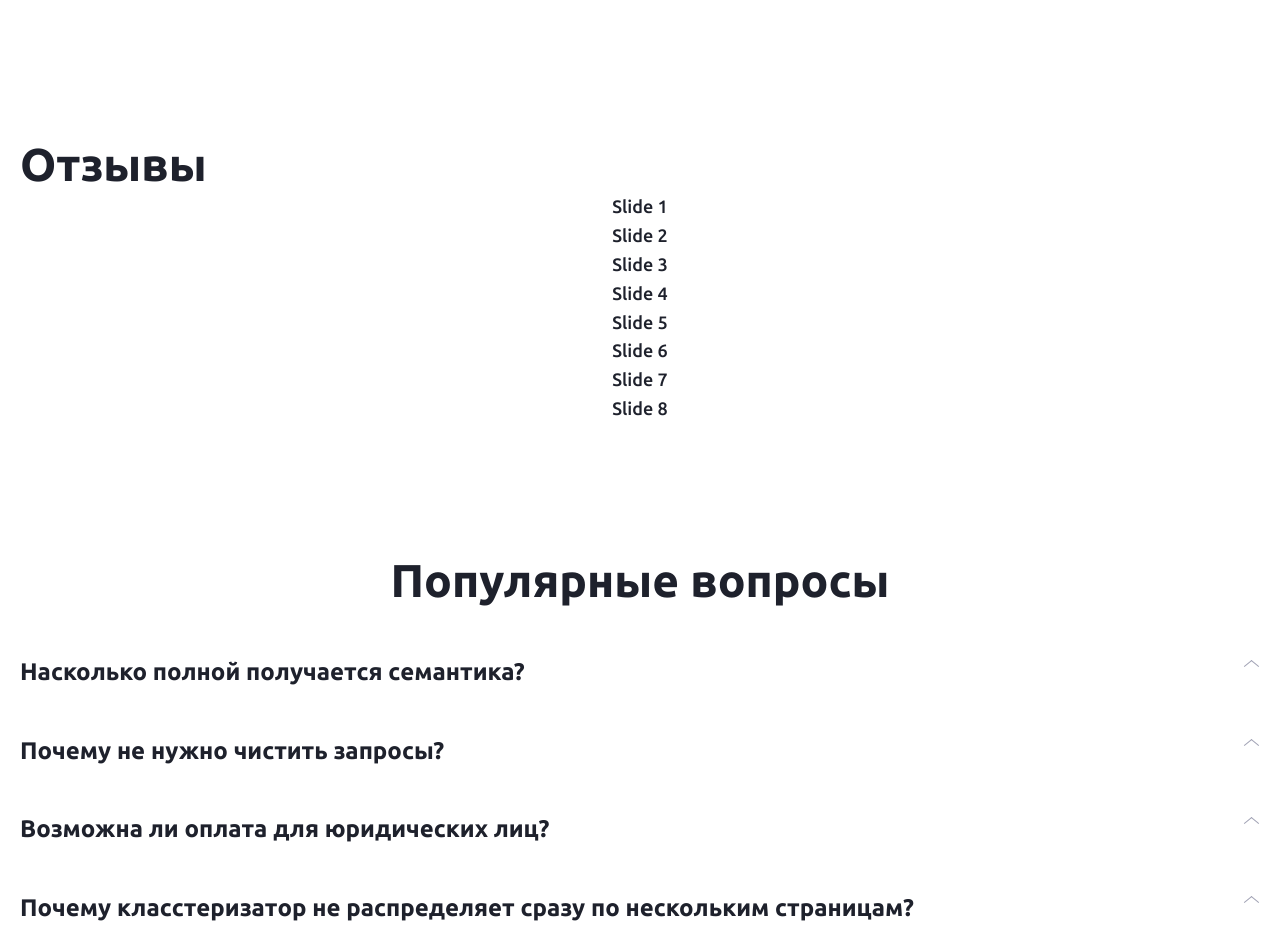
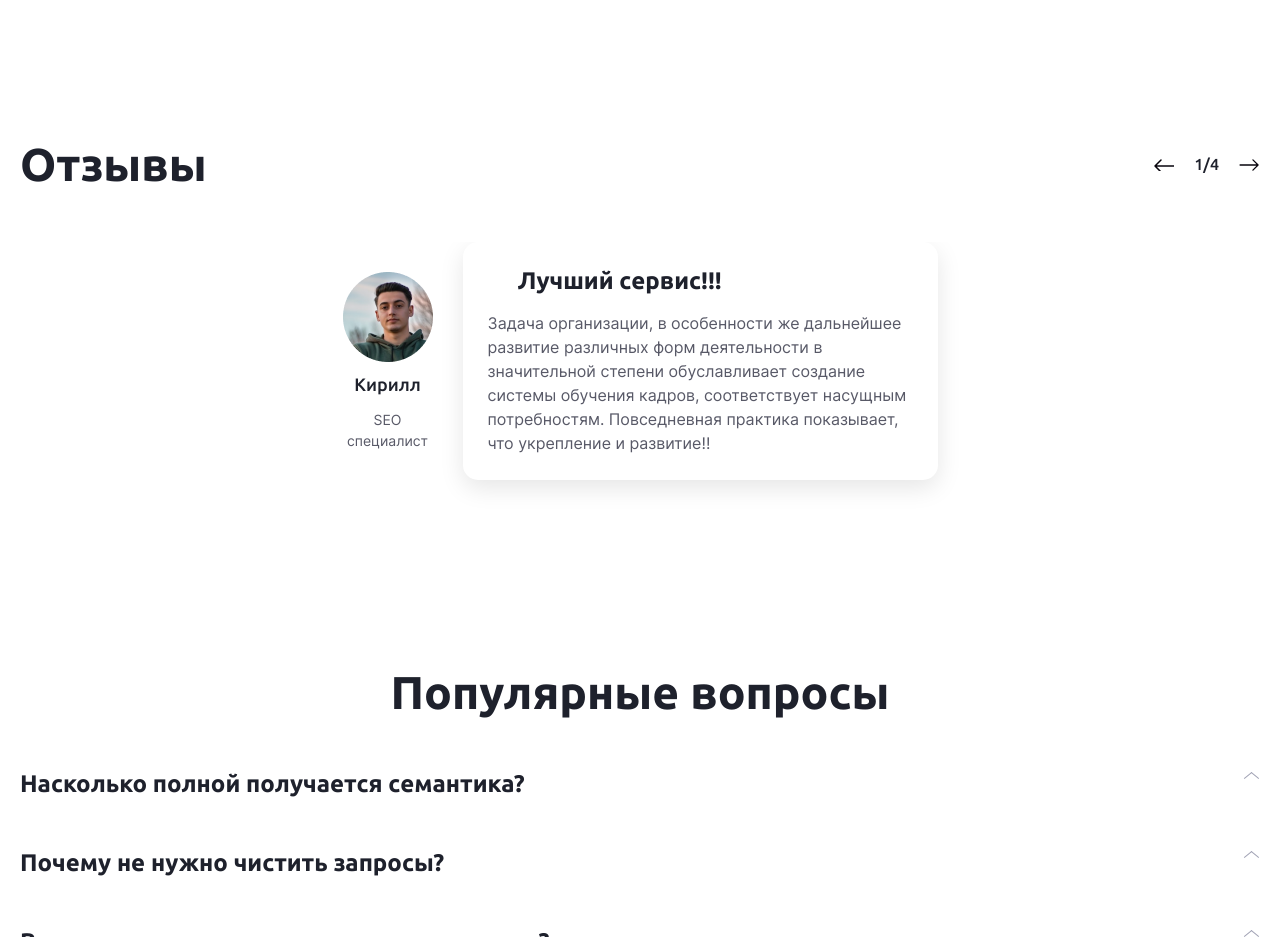
Before and after one commit to HunchakAndrii/tyrbo_yadro, a website: page src/njk/index.njk in a window 1280 px wide. Shown: the part 2820-3757 px from the top of the page. Drawn offline with nearby package versions, Linux system fonts and the light colour scheme; files that its build step writes are made by us from their sources; files whose address does not match are found by name.

Commit message:
fix slider

```diff
--- a/src/njk/index.njk
+++ b/src/njk/index.njk
@@ -218,21 +218,58 @@
 
 <section class="reviews">
   <div class="container">
-    <h2 class="title-h2 reviews__title">Отзывы</h2>
-    <div class="swiper mySwiper">
-      <div class="swiper__wrapper">
-        <div class="swiper-slide">Slide 1</div>
-        <div class="swiper-slide">Slide 2</div>
-        <div class="swiper-slide">Slide 3</div>
-        <div class="swiper-slide">Slide 4</div>
-        <div class="swiper-slide">Slide 5</div>
-        <div class="swiper-slide">Slide 6</div>
-        <div class="swiper-slide">Slide 7</div>
-        <div class="swiper-slide">Slide 8</div>
+    <div class="review-row">
+      <h2 class="title-h2 reviews__title">Отзывы</h2>
+      <div class="review-count">
+        <button class="swiper-button-prev"></button>
+        <p class="reviews__counter">1/4</p>
+        <button class="swiper-button-next"></button>
       </div>
+    </div>
+
+    <div class="swiper my-Swiper">
+      <div class="swiper-wrapper">
+        {% for i in [1, 2, 3, 4] %}
+          <div class="swiper-slide">
+            <div class="review__img-block">
+              <div class="review__image">
+                <img class="review__img" src="img/slider1.png" alt="" />
+              </div>
+              <p class="review__name">Кирилл</p>
+              <p class="text-p1 review__proff">SEO специалист</p>
+            </div>
+            <div class="swiper__text-block">
+              <h2 class="title-h3 review__sub-title">Лучший сервис!!!</h2>
+              <p class="text-p1 review__text">
+                Задача организации, в особенности же дальнейшее развитие различных
+                форм деятельности в значительной степени обуславливает создание
+                системы обучения кадров, соответствует насущным потребностям.
+                Повседневная практика показывает, что укрепление и развитие!!
+              </p>
+            </div>
+          </div>
+          <div class="swiper-slide">
+            <div class="review__img-block">
+              <div class="review__image">
+                <img class="review__img" src="img/slider2.png" alt="" />
+              </div>
+              <p class="review__name">Иван</p>
+              <p class="text-p1 review__proff">SEO студия “Альтернатива”</p>
+            </div>
+            <div class="swiper__text-block">
+              <h2 class="title-h3 review__sub-title">
+                Значимость этих проблем настолько очевидна :)
+              </h2>
+              <p class="text-p1 review__text">
+                Таким образом рамки и место обучения кадров играет важную роль в
+                формировании соответствующий условий активизации.
+              </p>
+            </div>
+          </div>
+        {% endfor %}
+      </div>
+
       <div class="swiper-pagination"></div>
-      <div class="swiper-button-prev"></div>
-      <div class="swiper-button-next"></div>
     </div>
   </div>
 </section>
@@ -242,24 +279,55 @@
     <h2 class="title-h2 accordion__title">Популярные вопросы</h2>
     <div class="accordion-block">
       <div class="accordion__item">
-        <div class="title-h3 accordion__item__title">Насколько полной получается семантика?</div>
-        <div class="text-p1 accordion__item__text">Используется сразу несоклько платных, обновляемых баз, общей суммой 150 миллионов запросов. Сегодня практически не осталось ниш в которых не проработана seo-специалистами семантика. Вероятность найти новые ключи, крайне низкая. Поэтому, гораздо эффективнее взять готовую семантику конкурентов.</div>
+        <div class="title-h3 accordion__item__title">
+          Насколько полной получается семантика?
+        </div>
+        <div class="text-p1 accordion__item__text">
+          Используется сразу несоклько платных, обновляемых баз, общей суммой
+          150 миллионов запросов. Сегодня практически не осталось ниш в которых
+          не проработана seo-специалистами семантика. Вероятность найти новые
+          ключи, крайне низкая. Поэтому, гораздо эффективнее взять готовую
+          семантику конкурентов.
+        </div>
       </div>
       <div class="accordion__item">
-        <div class="title-h3 accordion__item__title">Почему не нужно чистить запросы?</div>
-        <div class="text-p1 accordion__item__text">Используется сразу несоклько платных, обновляемых баз, общей суммой 150 миллионов запросов. Сегодня практически не осталось ниш в которых не проработана seo-специалистами семантика. Вероятность найти новые ключи, крайне низкая. Поэтому, гораздо эффективнее взять готовую семантику конкурентов.</div>
+        <div class="title-h3 accordion__item__title">
+          Почему не нужно чистить запросы?
+        </div>
+        <div class="text-p1 accordion__item__text">
+          Используется сразу несоклько платных, обновляемых баз, общей суммой
+          150 миллионов запросов. Сегодня практически не осталось ниш в которых
+          не проработана seo-специалистами семантика. Вероятность найти новые
+          ключи, крайне низкая. Поэтому, гораздо эффективнее взять готовую
+          семантику конкурентов.
+        </div>
       </div>
       <div class="accordion__item">
-        <div class="title-h3 accordion__item__title">Возможна ли оплата для юридических лиц?</div>
-        <div class="text-p1 accordion__item__text">Используется сразу несоклько платных, обновляемых баз, общей суммой 150 миллионов запросов. Сегодня практически не осталось ниш в которых не проработана seo-специалистами семантика. Вероятность найти новые ключи, крайне низкая. Поэтому, гораздо эффективнее взять готовую семантику конкурентов.</div>
+        <div class="title-h3 accordion__item__title">
+          Возможна ли оплата для юридических лиц?
+        </div>
+        <div class="text-p1 accordion__item__text">
+          Используется сразу несоклько платных, обновляемых баз, общей суммой
+          150 миллионов запросов. Сегодня практически не осталось ниш в которых
+          не проработана seo-специалистами семантика. Вероятность найти новые
+          ключи, крайне низкая. Поэтому, гораздо эффективнее взять готовую
+          семантику конкурентов.
+        </div>
       </div>
       <div class="accordion__item">
-        <div class="title-h3 accordion__item__title">Почему класстеризатор не распределяет сразу по нескольким страницам?</div>
-        <div class="text-p1 accordion__item__text">Используется сразу несоклько платных, обновляемых баз, общей суммой 150 миллионов запросов. Сегодня практически не осталось ниш в которых не проработана seo-специалистами семантика. Вероятность найти новые ключи, крайне низкая. Поэтому, гораздо эффективнее взять готовую семантику конкурентов.</div>
+        <div class="title-h3 accordion__item__title">
+          Почему класстеризатор не распределяет сразу по нескольким страницам?
+        </div>
+        <div class="text-p1 accordion__item__text">
+          Используется сразу несоклько платных, обновляемых баз, общей суммой
+          150 миллионов запросов. Сегодня практически не осталось ниш в которых
+          не проработана seo-специалистами семантика. Вероятность найти новые
+          ключи, крайне низкая. Поэтому, гораздо эффективнее взять готовую
+          семантику конкурентов.
+        </div>
       </div>
     </div>
   </div>
 </section>
 
-
 {% endblock %}
--- a/src/scss/main.scss
+++ b/src/scss/main.scss
@@ -1,4 +1,5 @@
 @import '../../node_modules/swiper/swiper.scss';
+// @import '../../node_modules/swiper/modules/navigation/navigation.scss';
 
 @import './helper/settings';
 @import './helper/variables';
--- a/src/scss/page/_index.scss
+++ b/src/scss/page/_index.scss
@@ -385,13 +385,25 @@
   margin-bottom: 130px;
 }
 
+.review-row {
+  display: flex;
+  justify-content: space-between;
+  margin-bottom: 50px;
+}
+
+.review-count {
+  display: flex;
+  align-items: center;
+  gap: 20px;
+}
+
 .swiper {
   width: 100%;
   height: 100%;
+  padding-bottom: 55px;
 }
 
 .swiper-slide {
-  text-align: center;
   font-size: 18px;
   background: #fff;
   display: flex;
@@ -399,15 +411,78 @@
   align-items: center;
 }
 
-.swiper-slide img {
+.review__img-block {
+  max-width: 90px;
+  margin-right: 30px;
+}
+
+.review__image {
   display: block;
   width: 100%;
   height: 100%;
   object-fit: cover;
 }
 
+.review__name {
+  text-align: center;
+  margin-bottom: 10px;
+}
 
+.review__proff {
+  text-align: center;
+  font-size: 14px;
+}
 
+.swiper__text-block {
+  border-radius: 15px;
+  box-shadow: 0px 8px 25px 0px rgba(0, 0, 0, 0.1);
+  padding: 25px;
+}
+
+.review__sub-title {
+  padding-left: 30px;
+  position: relative;
+  margin-bottom: 15px;
+
+  &::before {
+    content: '';
+    background-image: url('img/sub-title-icon.svg');
+    width: 30px;
+    height: 30px;
+    display: block;
+    position: absolute;
+    top: -12px;
+    left: 10px;
+    z-index: -1;
+  }
+}
+
+.review__text {
+  max-width: 425px;
+}
+
+.swiper-button-prev {
+  background-image: url('img/prev-icon.svg');
+  width: 21px;
+  height: 12px;
+  transition: .3s opacity ease;
+
+  &:disabled {
+    opacity: .4;
+  }
+}
+
+.swiper-button-next {
+  background-image: url('img/next-icon.svg');
+  background-size: contain;
+  width: 21px;
+  height: 12px;
+  transition: .3s opacity ease;
+
+  &:disabled {
+    opacity: .4;
+  }
+}
 
 //....................accordion....................//
 
@@ -440,7 +515,7 @@
     content: '';
     width: 10px;
     height: 1px;
-    background-color: #A0A2B4;
+    background-color: #a0a2b4;
     position: absolute;
     top: 5px;
   }
```
Also changed, not shown: src/js/main.js (+27 -2 lines), src/img/next-icon.svg (added), src/img/prev-icon.svg (added), src/img/slider1.png (added), src/img/slider2.png (added), src/img/slider3.png (added), src/img/slider4.png (added), src/img/slider5.png (added), src/img/sub-title-icon.svg (added), src/scss/components/_register.scss (renamed from src/scss/components/register.scss).
